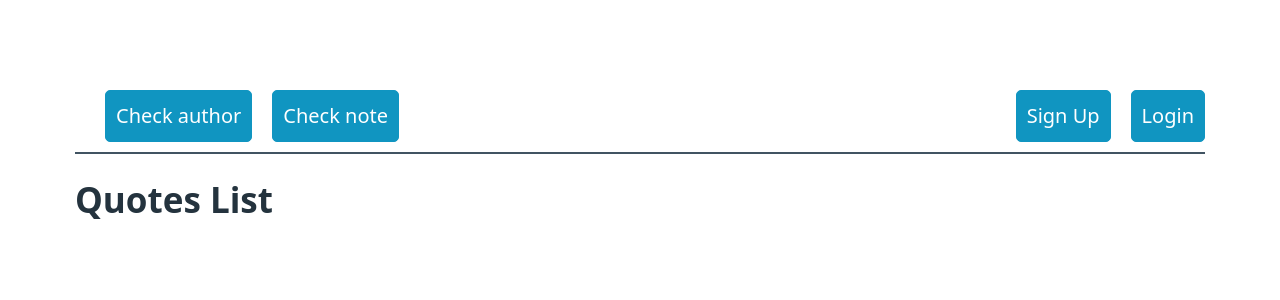
After one commit to TrippyFrenemy/DjangoPostgresEducation, a Django app: page /quotes/ in a window 1280 px wide. The commit adds this page. Shown: the top 300 px of the page. Run offline with Django 4.2, Linux system fonts and the light colour scheme; data that the repository does not hold is empty.

Commit message:
Add list of authors and quotes, author's details

```diff
--- a/quotesapp/urls.py
+++ b/quotesapp/urls.py
@@ -5,4 +5,7 @@ app_name = 'quotesapp'
 
 urlpatterns = [
     path('', views.main, name="main"),
+    path('authors/', views.authors_list, name='authors_list'),
+    path('author/<int:author_id>/', views.author_detail, name='author_detail'),
+    path('quotes/', views.quotes_list, name='quotes_list'),
 ]
--- a/quotesapp/views.py
+++ b/quotesapp/views.py
@@ -1,5 +1,23 @@
-from django.shortcuts import render
+from django.shortcuts import render, get_object_or_404
+
+from .models import Author, Quote
+
 
 # Create your views here.
 def main(request):
     return render(request, 'quotesapp/index.html')
+
+
+def authors_list(request):
+    authors = Author.objects.all()
+    return render(request, 'quotesapp/authors_list.html', {'authors': authors})
+
+
+def author_detail(request, author_id):
+    author = get_object_or_404(Author, pk=author_id)
+    return render(request, 'quotesapp/author_detail.html', {'author': author})
+
+
+def quotes_list(request):
+    quotes = Quote.objects.all()
+    return render(request, 'quotesapp/quotes_list.html', {'quotes': quotes})
--- a/templates/base.html
+++ b/templates/base.html
@@ -10,11 +10,15 @@
 <body>
 <main class="container">
     <nav style="margin-bottom: 20px; border-bottom: 2px solid; padding-left: 30px">
+      <ul>
+          <li><a href="{% url 'quotesapp:authors_list' %}" role="button">Check author</a></li>
+          <li><a href="{% url 'quotesapp:quotes_list' %}" role="button">Check note</a></li>
+      </ul>
       {% if user.is_authenticated %}
-      <ul>
-{#          <li><a href="{% url 'quotesapp:note' %}" role="button">Add note</a></li>#}
-{#          <li><a href="{% url 'quotesapp:tag' %}" role="button">Add Tag</a></li>#}
-      </ul>
+{#      <ul>#}
+{#          <li><a href="{% url 'quotesapp:authors_list' %}" role="button">Check author</a></li>#}
+{#          <li><a href="{% url 'quotesapp:quotes_list' %}" role="button">Check note</a></li>#}
+{#      </ul>#}
       <ul>
           <li>Welcome <b>{{ user.username }}!</b></li>
           <li><a href="{% url 'users:logout' %}" role="button">Logout</a></li>
--- /dev/null
+++ b/templates/quotesapp/quotes_list.html
@@ -0,0 +1,12 @@
+{% extends 'base.html' %}
+
+{% block content %}
+  <h2>Quotes List</h2>
+  <ul>
+    {% for quote in quotes %}
+      <li>
+        "{{ quote.quote }}" - <a href="{% url 'quotesapp:author_detail' quote.author.id %}">{{ quote.author.fullname }}</a>
+      </li>
+    {% endfor %}
+  </ul>
+{% endblock %}
```
Also changed, not shown: templates/quotesapp/author_detail.html (added, +14 -0 lines), templates/quotesapp/authors_list.html (added, +12 -0 lines).
